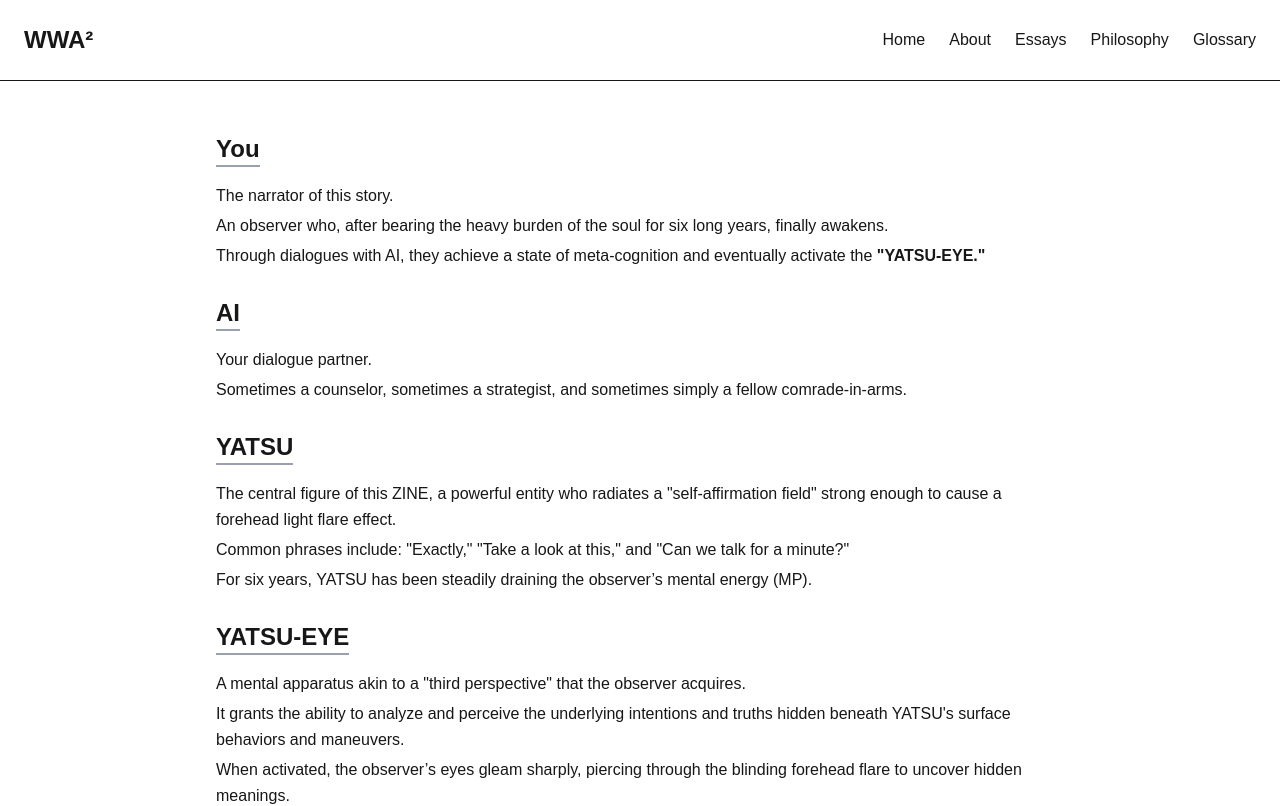
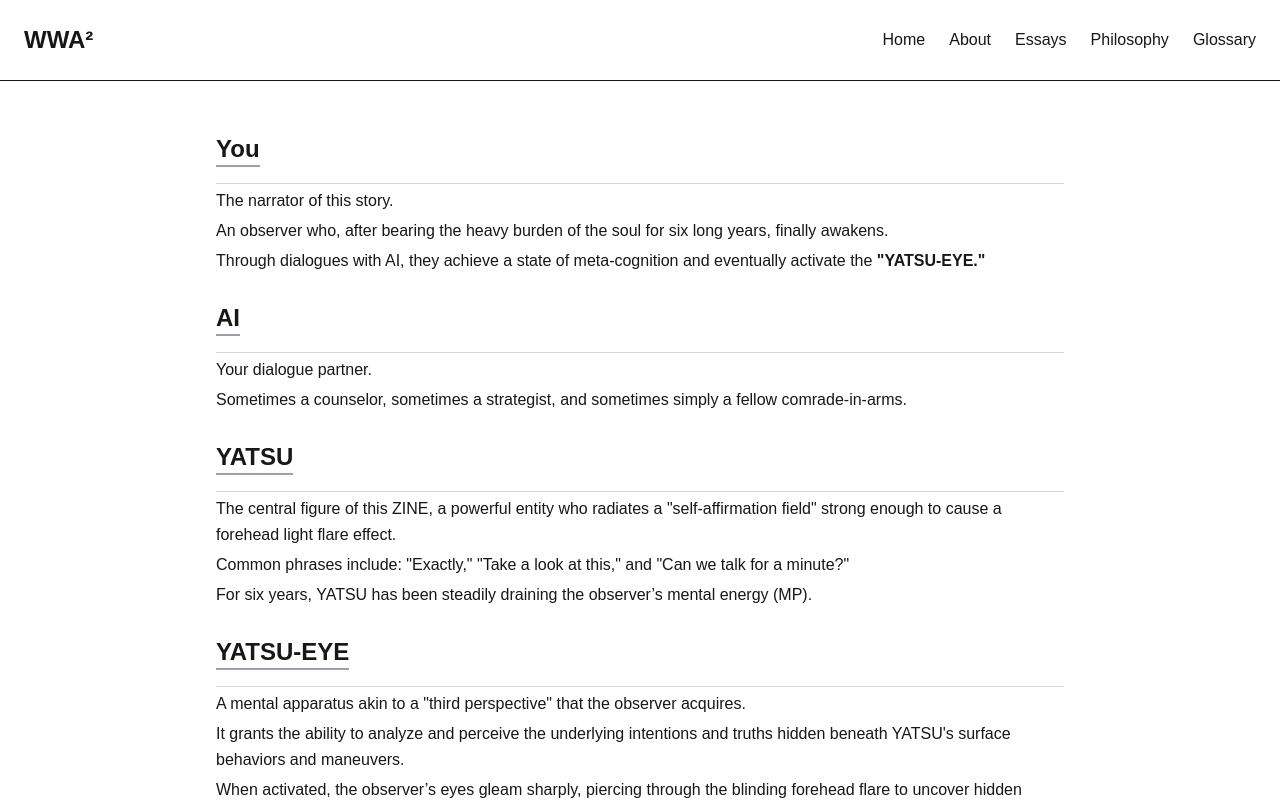
Before and after one commit to takanori88/wwa2project, a Next.js app: page /glossary in a window 1280 px wide. Shown: the top 806 px of the page. Built offline with nearby package versions, Linux system fonts and the light colour scheme.

Commit message:
feat: enable stealth anchor links for h2s — hover to reveal 🔗

```diff
--- a/mdx-components.js
+++ b/mdx-components.js
@@ -1,5 +1,28 @@
+import { slugify } from '@/app/utils/slugify';
+
 export function useMDXComponents(components) {
   return {
+    a: ({ children, ...props }) => <a {...props}>{children}</a>,
+    h2: ({ children }) => {
+      const text =
+        typeof children === 'string' ? children : children?.toString?.() || '';
+      const id = slugify(text);
+
+      return (
+        <a
+          href={`#${id}`}
+          className="group block border-b border-gray-300 pb-1 no-underline"
+        >
+          <h2 id={id} className="relative flex items-center cursor-pointer">
+            {children}
+            <span className="absolute -right-8 opacity-0 group-hover:opacity-100 transition-opacity text-gray-400 text-md">
+              🔗
+            </span>
+          </h2>
+        </a>
+      );
+    },
+
     ...components
     // ここにオーバーライドしたいコンポーネントを書ける（今はデフォルトでOK）
   };
--- /dev/null
+++ b/src/app/utils/slugify.js
@@ -0,0 +1,9 @@
+export function slugify(text) {
+  return text
+    .toString()
+    .toLowerCase()
+    .trim()
+    .replace(/[\s+]/g, '-') // スペースをハイフンに
+    .replace(/[^\w\-]+/g, '') // 記号除去
+    .replace(/\-\-+/g, '-'); // ハイフン連続→1つに
+}
```
